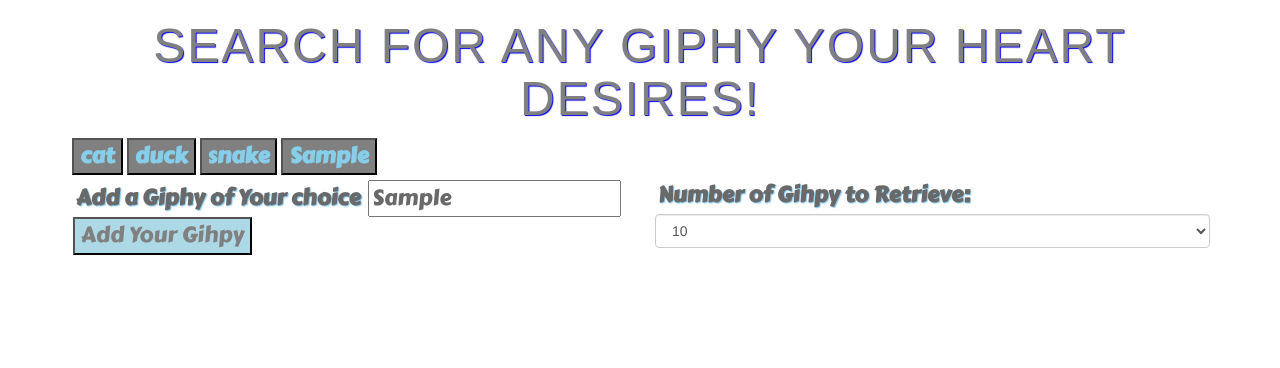
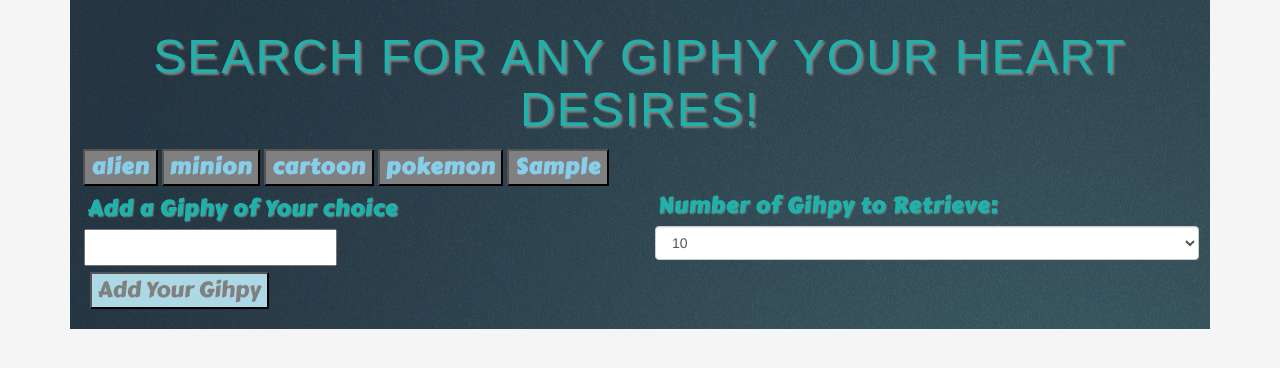
Before and after one commit to mgikanga/Get-Giphy, a plain HTML site: page index.html in a window 1280 px wide. Both pictures are taken after typing "Sample" into the empty fields and a click on the input "Add Your Gihpy". Drawn offline with nearby package versions, Linux system fonts and the light colour scheme; a web font is replaced by a local one.

Commit message:
changed my array for the buttons

```diff
--- a/app.js
+++ b/app.js
@@ -1,14 +1,14 @@
 $(document).ready(function () {
-
-    var title = ["cat", "duck", "snake"];
+    // array for the search title
+    var title = ["alien", "minion", "cartoon", "pokemon"];
     // function to render the buttons
     function displayButtons() {
-        //empty the html first
+        //empty the html container first
         $("#right-here").empty();
         for (var i = 0; i < title.length; i++) {
-
+            //create a variable to hold the titles
             var a = $("<button>");
-            // Adding a class of movie to our button
+            // Adding a class of giphy to our button
             a.addClass("giphy");
             // Adding a data-attribute
             a.attr("data-animal", title[i]);
@@ -22,59 +22,81 @@
 
         // display the images on click
         $("button").on("click", function () {
-        //empty the content holder
+            //empty the image content holder
             $("#content-area").empty();
             // Grabbing and storing the data-animal property value from the button
             var search = $(this).attr("data-animal");
+            //generating the queryURL in respect to the array
             var url = 'https://api.giphy.com/v1/gifs/search?&q=';
             var apiKey = '&api_key=gvdNGfXK5Y5LmpIOMmB7rInEXLSd33G6';
             var queryURL = url + search + apiKey;
-        var limit = '&limit=10';
             var rating = '&q=&rating=G';
+            //json call
             $.ajax({
                 url: queryURL,
                 method: "GET"
             })
+                //jason response
                 .then(function (response) {
                     console.log(response);
 
-                //for loop to display the images
+                    //for loop to render the images
                     var numGif = $("#giphy-count").val();
                     console.log(numGif)
                     var results = response.data;
                     for (i = 0; i < numGif; i++) {
-                    var articleCount = i + 1;
+
                         //div to hold the images
                         var contentArea = $("<div>");
                         // image element declaration
                         var imageContainer = $("<div>");
+                        //div container for each image
                         imageContainer.attr('class', 'col-md-4');
                         contentArea.append(imageContainer);
+                        //image to append to the web
                         var pickStill = $("<img>");
-
-                    //link for data-animate image
+                        var like = $("<div>");
+                        //image for user to like the image
+                        var likeimg = $("<img>");
+                        likeimg.attr('src', 'images/like.png');
+                        likeimg.addClass("likeit");
+                        likeimg.attr("gif-index", i)
+                        likeimg.attr({ width: '30px', height: '30px' });
+                        like.prepend(likeimg);
+                        //set attribute for data-animate image
                         pickStill.attr('data-animate', results[i].images.fixed_height.url);
                         pickStill.addClass('gif');
                         pickStill.attr('data-state', 'still');
-                    pickStill.attr({ width: '300px', height: '220px' });
-                    //link for data-still image
+                        pickStill.attr({ width: '350px', height: '220px' });
+                        //set attribute for data-still image
                         pickStill.attr('data-still', results[i].images.fixed_height_still.url);
                         var rate = $("<p>");
                         rate.text("Rating: " + results[i].rating);
                         //link for still image
                         pickStill.attr('src', results[i].images.fixed_height_still.url);
-                    //link for animated image
-
+                        //path rating for the image
                         rate.attr(results[i].rating);
                         imageContainer.append(pickStill);
+                        imageContainer.append(like);
                         imageContainer.append(rate);
-                    //append image to the page
+                        //append image and rating to the page
                         $("#content-area").prepend(contentArea);
+
+                        /* need to work on this for favarites
+                        $(".likeit").on('click', function () {
+                            $(pickStill)
+                .clone()
+                .appendTo("#favs");
+                           // $('#favs').clone(pickStill);
+                            //$('#favs').append(pickStill);
+                            console.log("hi");
+
+                        });*/
                     }
 
 
                 })
-
+                // method for pausing gifs
                 .then(function () {
                     console.log('im here');
                     $(".gif").on('click', function () {
@@ -108,8 +130,10 @@
 
         // Calling renderButtons which handles the processing of our movie array
         displayButtons();
+        //clear the text area after the button appends
+        $("#giphy-input").val("");
     });
-
+    //call function to load buttons to the page
     displayButtons();
 
 
--- a/index.html
+++ b/index.html
@@ -20,6 +20,7 @@
 </head>
 <body>
 <div class="container">
+    <div class="wrap">
     <div class="row">
         <div class="col-md-12" id="content">
                 <h1>SEARCH FOR ANY GIPHY YOUR HEART DESIRES!</h1>
@@ -45,11 +46,12 @@
                   <option value="5">5</option>
                   <!-- Setting the option for 5 as default -->
                   <option value="10" selected>10</option>
-                  <option value="15">15</option>
+                  <option value="15">20</option>
                 </select>
               </div>
         </div>
     </div>
+</div>
     <div class="row">
             <div class="col-md-12" id="content">
     <div id="content-area"></div>
--- a/style.css
+++ b/style.css
@@ -1,7 +1,10 @@
+body{
+    background-color: whitesmoke;
+}
 h1{
     text-align: center;
-    color: gray;
-    text-shadow: 1px 1px 1px blue;
+    color: lightseagreen;
+    text-shadow: 2px 2px 2px gray;
     font-family: 'Black And White Picture', sans-serif;
     letter-spacing: 2px;
     font-size: 48px;
@@ -13,19 +16,27 @@
     font-size: 22px;
     color: skyblue;
     background: gray;
+    letter-spacing: 1px;
 }
 button:hover{
 background-color: lightslategray;
 }
 form, label{
     margin: 3px;
-  color: dimgrey;
+  color: lightseagreen;
   font-family: 'Carter One', cursive;
   font-size: 22px;
-  text-shadow: 1px 1px 1px lightskyblue;
+  text-shadow: 1px 1px 1px dimgrey;
+  letter-spacing: 1px;
 
 }
 #add-giphy{
  color: grey;
+ margin: 1%;
     background: lightblue;
 }
+.wrap{
+   padding: 1%;
+    background-image: url('images/bk.jpg');
+    margin-bottom: 2%;
+}
```
Also changed, not shown: images/bk.jpg (added), images/like.png (added). Lines whose indentation alone changed are shown as unchanged.
